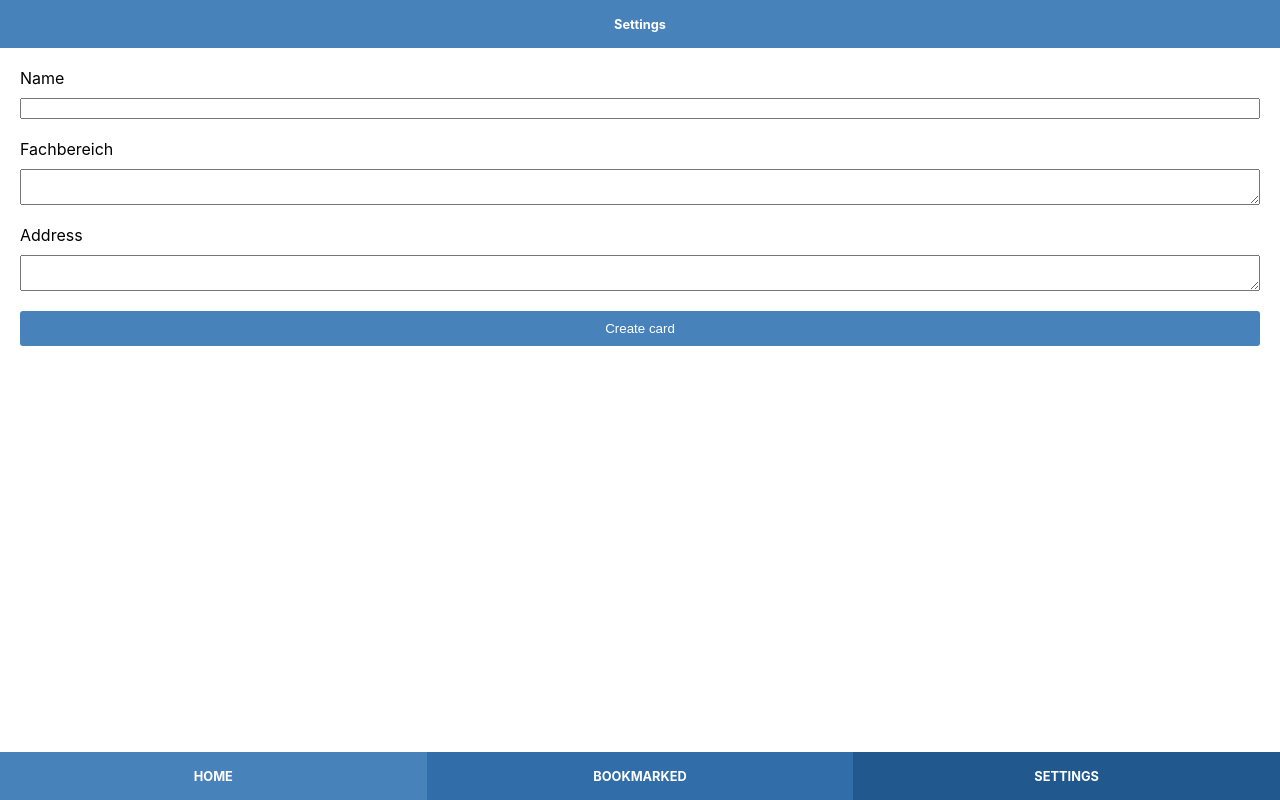
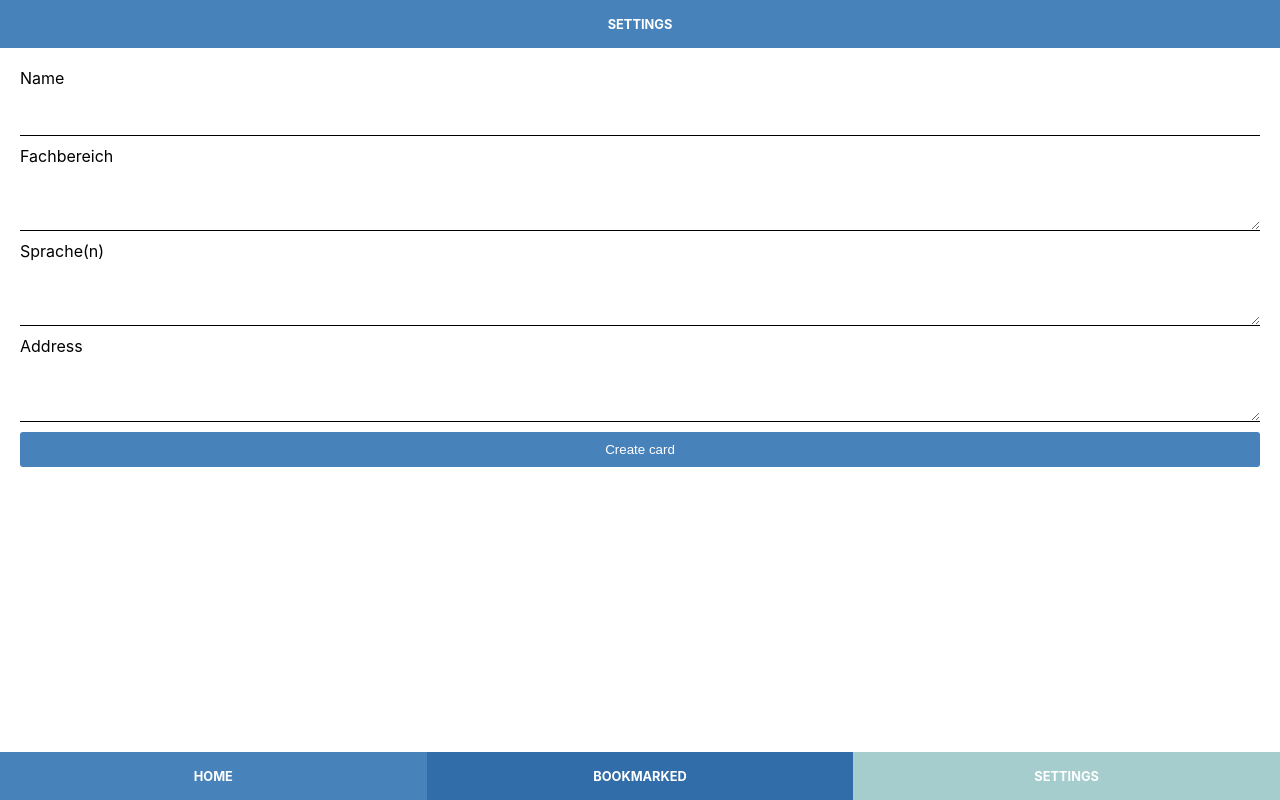
Before and after one commit to nurizai/DrLanguage, a React (Create React App) app: page /settings in a window 1280 px wide. Built offline with nearby package versions, Linux system fonts and the light colour scheme; no server answers.

Commit message:
Styled SettingsPage

```diff
--- a/src/App.js
+++ b/src/App.js
@@ -21,7 +21,7 @@ function App() {
       <AppStyled>
         <GlobalStyles />
         <Switch>
-          <Route exact path="/" render={() => <Homepage cards={cards} onBookmarkClick={(card) => handleBookmarkClick(card)} />} />
+          <Route exact path="/" render={() => <Homepage cards={cards} onBookmarkClick={handleBookmarkClick} />} />
           <Route path="/bookmarked" render={() => <BookmarksPage title="Bookmarks" />} />
           <Route path="/settings" render={() => <SettingsPage title="Settings" onSubmit={createCard} />} />
         </Switch>
@@ -30,10 +30,10 @@ function App() {
     </Router>
   )
 
-  function withCardPage(name, filterProp) {
+  function withCardPage(title, filterProp) {
     return () => {
       const filteredCards = filterProp ? cards.filter(card => card[filterProp]) : cards
-      return <CardList name={name} cards={filteredCards} onBookmarkClick={handleBookmarkClick} />
+      return <CardList title={title} cards={filteredCards} onBookmarkClick={handleBookmarkClick} />
     }
   }
 
--- a/src/BookmarksPage.js
+++ b/src/BookmarksPage.js
@@ -2,10 +2,12 @@ import React from 'react'
 import CardList from './CardList'
 import Page from './Page'
 
-export default function BookmarksPage({cards, title}) {
+export default function BookmarksPage({ title, filteredCards, handleBookmarkClick }) {
   return (
     <Page title={title}>
-      <h1>Bookmarks Yo!</h1>
+      <h1>Test</h1>
     </Page>
   )
 }
+
+// <CardList cards={filteredCards} onBookmarkClick={handleBookmarkClick}/>
--- a/src/Cards.js
+++ b/src/Cards.js
@@ -142,7 +142,6 @@ const FullCardStyled = styled.section`
   margin: 10px;
   box-shadow: 0 0 2px 0 rgba(0,0,0,0.8);
   border-radius: 8px;
-  overflow-y: scroll;
 `
 
 const CardImg = styled.div`
--- a/src/Homepage.js
+++ b/src/Homepage.js
@@ -28,7 +28,7 @@ export default function Homepage({cards, onBookmarkClick}) {
   return (
     <HomepageStyled>
       <FilterBar updateFilterOptions={(key, value) => updateFilterOptions(key, value)} />
-      <CardList cards={cards} onBookmarkClick={(card) => onBookmarkClick(card)} />
+      <CardList cards={cards} onBookmarkClick={onBookmarkClick} />
     </HomepageStyled>
   )
 
@@ -37,5 +37,6 @@ export default function Homepage({cards, onBookmarkClick}) {
 const HomepageStyled = styled.main`
   height: 100vh;
   overflow-y: scroll;
+  scroll-behavior: smooth;
   scrollbar-width: none;
 `
--- a/src/Navigation.js
+++ b/src/Navigation.js
@@ -1,11 +1,11 @@
 import React from 'react'
 import styled from 'styled-components'
-import { Link } from 'react-router-dom'
+import { NavLink } from 'react-router-dom'
 
 export default function Footer() {
   return (
     <FooterStyled>
-      <FooterAreaStyled to='/'>Home</FooterAreaStyled>
+      <FooterAreaStyled exact to='/'>Home</FooterAreaStyled>
       <FooterAreaStyled to='/bookmarked'>Bookmarked</FooterAreaStyled>
       <FooterAreaStyled to='settings'>Settings</FooterAreaStyled>
     </FooterStyled>
@@ -22,7 +22,7 @@ const FooterStyled = styled.div`
   font-size: 0.8rem;
   grid-template-columns: 1fr 1fr 1fr;
 `
-const FooterAreaStyled = styled(Link)`
+const FooterAreaStyled = styled(NavLink)`
   display: flex;
   justify-content: center;
   align-items: center;
@@ -33,13 +33,25 @@ const FooterAreaStyled = styled(Link)`
 
   :nth-child(1) {
     background-color: #4882BB;
+
+    &.active {
+      background-color: #a6cdce;
+  }
   }
 
   :nth-child(2) {
     background-color: #316EA9;
+
+    &.active {
+      background-color: #a6cdce;
+  }
   }
 
   :nth-child(3) {
     background-color: #21598F;
+
+    &.active {
+      background-color: #a6cdce;
+  }
   }
 `
--- a/src/Page.js
+++ b/src/Page.js
@@ -24,4 +24,5 @@ const Header = styled.header`
   align-items: center;
   background: #4882BB;
   color: white;
+  text-transform: uppercase;
 `
--- a/src/SettingsPage.js
+++ b/src/SettingsPage.js
@@ -34,12 +34,14 @@ export default function SettingsPage({ onSubmit, title}) {
         </LabelStyled>
         <LabelStyled>
           Fachbereich
-          <textarea name="fachbereich"/>
+          <textarea name="specialist"/>
         </LabelStyled>
         <LabelStyled>
-        <div>
+          Sprache(n)
+          <textarea name="tags"/>
+        </LabelStyled>
+        <LabelStyled>
           Address
-        </div>
         <textarea name="address" onChange={event => setAddress(event.target.value)} />
         </LabelStyled>
         {address && <Address />}
@@ -53,13 +55,34 @@ export default function SettingsPage({ onSubmit, title}) {
 
 const FormStyled = styled.form`
   display: grid;
-  gap: 20px;
+  gap: 10px;
   padding: 20px;
 `
 
 const LabelStyled = styled.label`
   display: grid;
   gap: 10px;
+  border-bottom: 1px solid black;
+
+  > textarea {
+    padding-top: 20px;
+    cursor: pointer;
+    border: none;
+    color: #1c1e21;
+    direction: ltr;
+    line-height: 1.34;
+    font-size: 12px;
+  }
+
+  > input {
+    padding-top: 20px;
+    cursor: pointer;
+    border: none;
+    color: #1c1e21;
+    direction: ltr;
+    line-height: 1.34;
+    font-size: 12px;
+  }
 `
 
 const ButtonStyled = styled.button`
@@ -68,4 +91,5 @@ const ButtonStyled = styled.button`
   padding: 10px;
   background: #4882BB;
   color: white;
+  cursor: pointer;
 `
```
